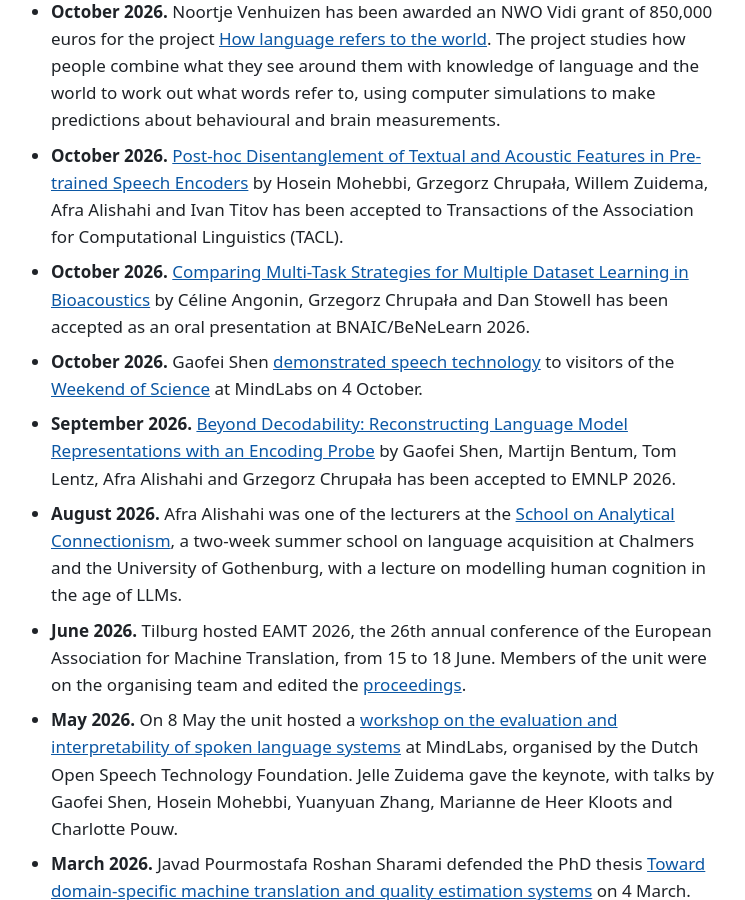
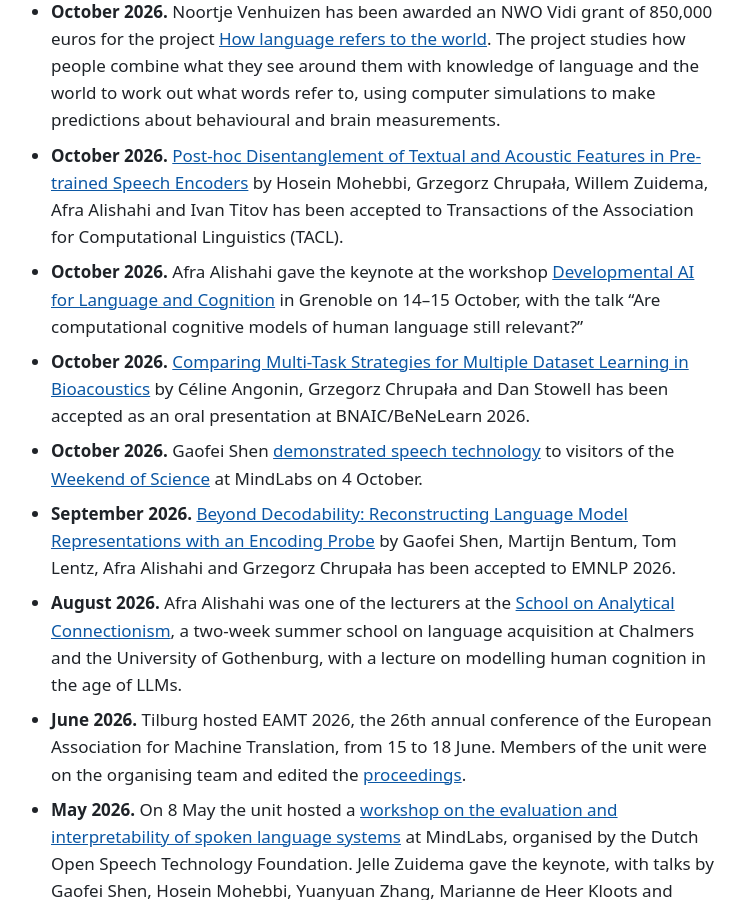
Before and after one commit to tcsai/language-computation, a Jekyll site: the page built from news.md, in a window 1280 px wide and 900 px high, scrolled down 375 px. Shown: the whole window, without its empty margins (277-1022 px from the left). Built offline with Jekyll 4.4.1, drawn with Linux system fonts in a browser that asks for light colours; our own code applies the rules of GitHub Pages for plain Markdown files.

Commit message:
News: Afra Alishahi's keynote at the Developmental AI workshop in Grenoble
Co-Authored-By: Claude Opus 5.5 <noreply@anthropic.com>
Claude-Session: https://claude.ai/code/session_018siYZCWSnh7RRtWyJ3VbeZ

```diff
--- a/news.md
+++ b/news.md
@@ -19,6 +19,10 @@
   Mohebbi, Grzegorz Chrupała, Willem Zuidema, Afra Alishahi and Ivan Titov has
   been accepted to Transactions of the Association for Computational
   Linguistics (TACL).
+- **October 2026.** Afra Alishahi gave the keynote at the workshop
+  [Developmental AI for Language and Cognition](https://www.ultraspeech.com/devai/devai-workshop-2026/)
+  in Grenoble on 14–15 October, with the talk "Are computational cognitive
+  models of human language still relevant?"
 - **October 2026.** [Comparing Multi-Task Strategies for Multiple Dataset
   Learning in Bioacoustics](https://openreview.net/forum?id=ljXGTr9kf5) by
   Céline Angonin, Grzegorz Chrupała and Dan Stowell has been accepted as an
```
